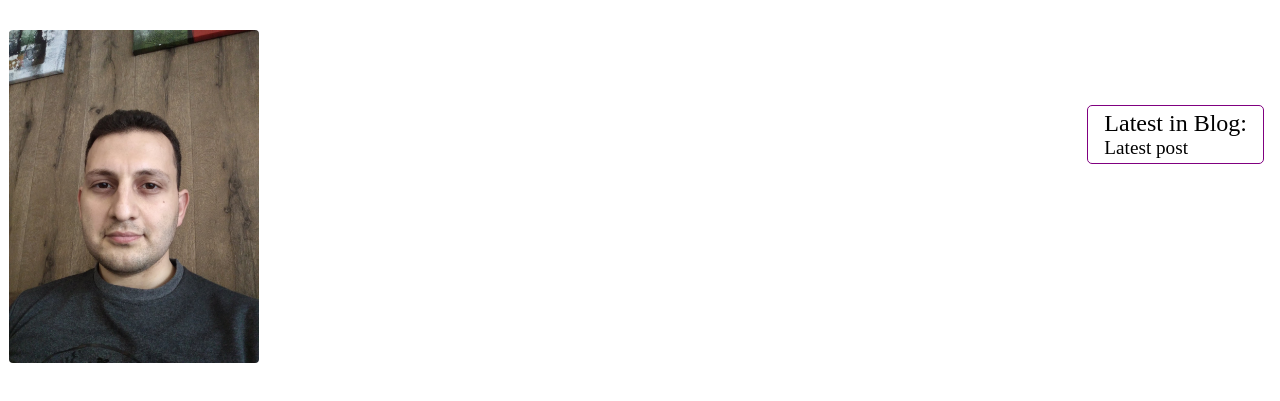
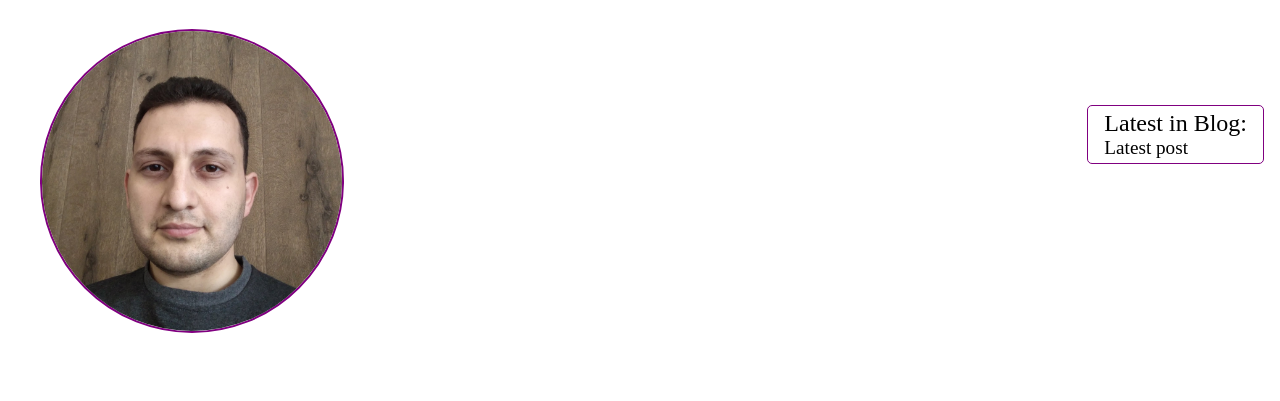
Before and after one commit to mikailaliyev/portfolio, an Astro site: page / in a window 1280 px wide. Shown: the part 71-472 px from the top of the page. Built offline with nearby package versions, Linux system fonts and the light colour scheme; Astro itself is replaced by a stand-in of ours.

Commit message:
profile photos styles update

```diff
--- a/src/pages/index.astro
+++ b/src/pages/index.astro
@@ -7,13 +7,7 @@ const allPosts = await Astro.glob("../pages/posts/*.md");
 
 <Layout title="Home">
   <main>
-    <img
-      id="profile-photo"
-      src="/images/profile.jpg"
-      alt="profile"
-      width="250"
-      height="auto"
-    />
+    <img id="profile-photo" src="/images/profile.jpg" alt="profile" />
     <div class="side">
       <p style={{ fontSize: "1.5rem" }}>Latest in Blog:</p>
       <aside>
--- a/src/styles/global.css
+++ b/src/styles/global.css
@@ -13,6 +13,10 @@ html.dark .project {
 
 html.dark li {
   border: 1px dashed white;
+}
+
+html.dark #profile-photo {
+  border: 2px solid white;
 }
 
 h1 {
@@ -107,6 +111,17 @@ aside {
 }
 /*Github ProjectsEnd*/
 
+/*Profile photos*/
+
+#profile-photo {
+  margin-top: 2rem;
+  border: 2px solid purple;
+  border-radius: 50%;
+  width: 150px;
+  height: 150px;
+  object-fit: cover;
+}
+
 @media screen and (min-width: 636px) {
   .nav-links {
     display: block;
@@ -135,8 +150,12 @@ aside {
   }
 
   #profile-photo {
+    margin-left: 2rem;
     margin-top: 2rem;
-    border: 1px solid white;
-    border-radius: 5px;
+
+    border-radius: 50%;
+    width: 300px;
+    height: 300px;
+    object-fit: cover;
   }
 }
```
